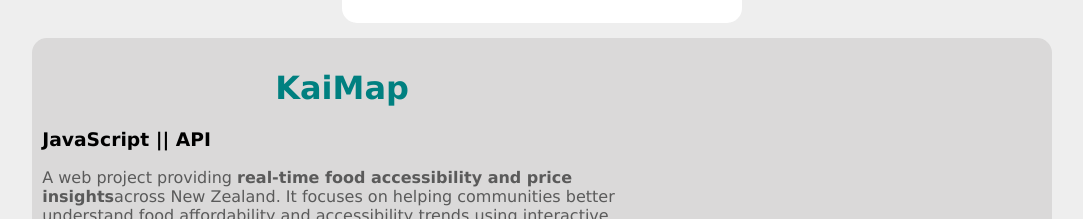
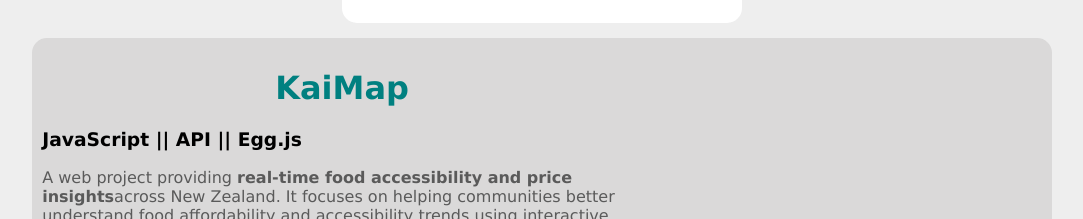
Before and after one commit to raghwaniharin/raghwaniharin.github.io, a React (Create React App) app: page / in a window 1280 px wide. Shown: the part 1160-1379 px from the top of the page, without its empty margins (98-1181 px from the left). Built offline with nearby package versions, Linux system fonts and the light colour scheme.

Commit message:
updates to project 4

```diff
--- a/src/components/Projects.js
+++ b/src/components/Projects.js
@@ -14,7 +14,7 @@ const Projects = () => (
     <div className="box1">
       <div className="left">
         <h1 className="redtitle">KaiMap</h1>
-        <h3>JavaScript || API </h3>
+        <h3>JavaScript || API || Egg.js </h3>
         <p className="listtg">
           A web project providing <strong>real-time food accessibility and price insights</strong>
           across New Zealand. It focuses on helping communities better understand food affordability
```
